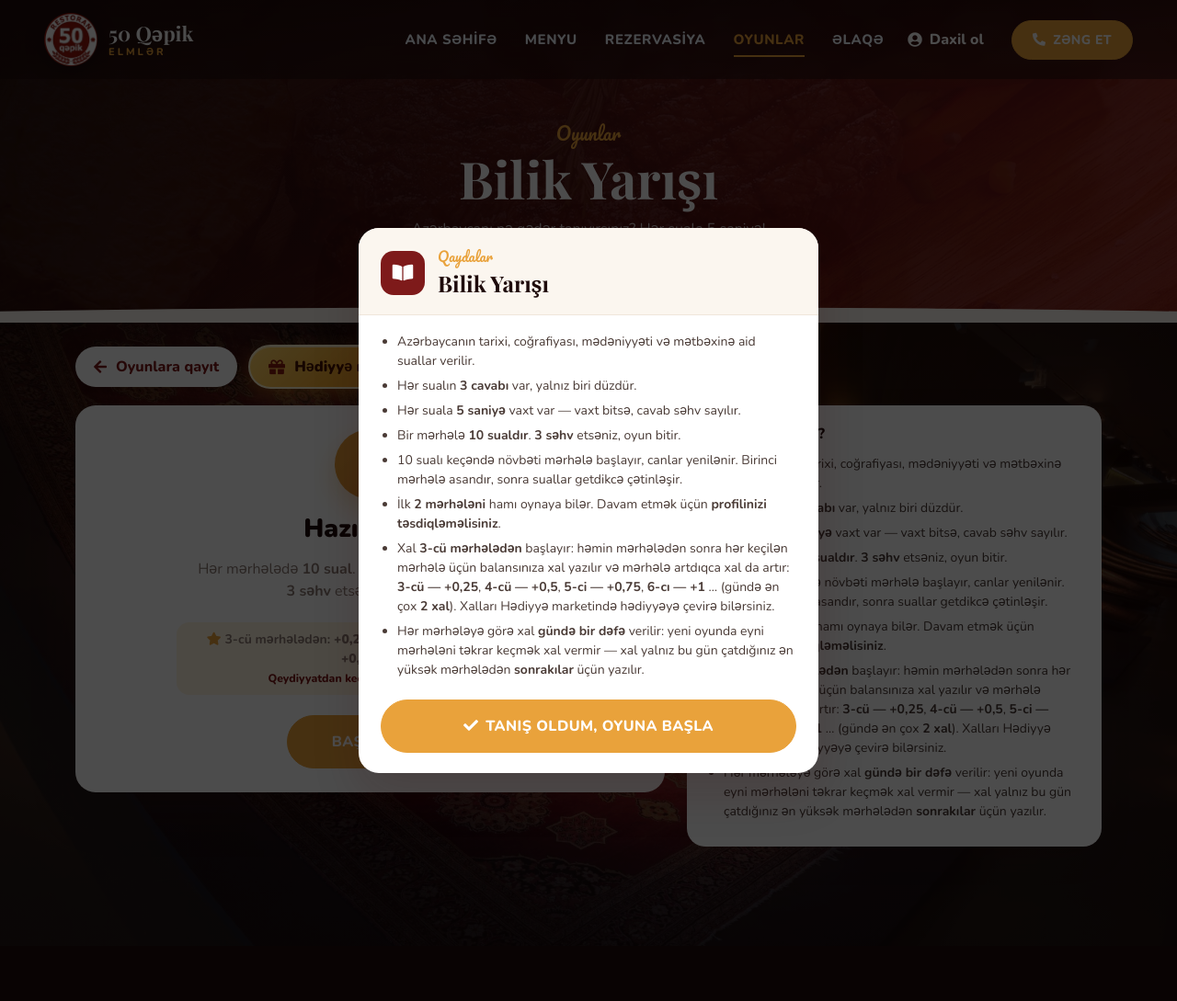
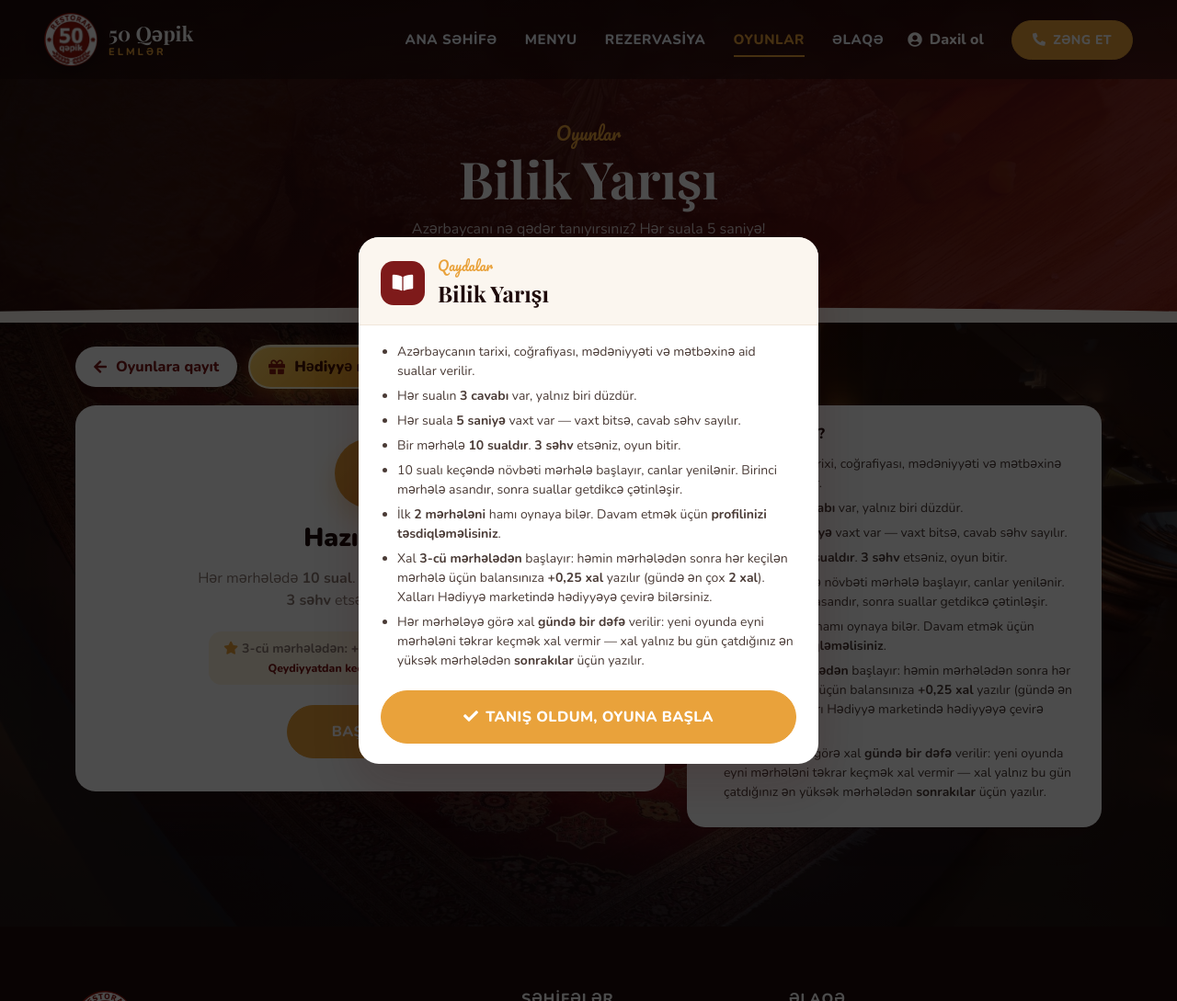
Before and after one commit to memmedzade06/restaurant, a Laravel app: page /oyunlar/bilik-yarisi in a window 1280 px wide. Shown: the whole page at 92% size. Run offline with Laravel 10, Linux system fonts and the light colour scheme; some libraries are stand-ins or nearby versions; some web fonts are replaced.

Commit message:
Quiz: flat 0.25 points for every stage from stage 3
Co-Authored-By: Claude Opus 5.5 <noreply@anthropic.com>

```diff
--- a/app/Http/Controllers/Frontend/QuizController.php
+++ b/app/Http/Controllers/Frontend/QuizController.php
@@ -400,7 +400,7 @@ class QuizController extends Controller
 
     /**
      * N-ci mərhələnin xalı: firstPaidStage()-dən əvvəl — 0, həmin mərhələ — stage_points,
-     * hər növbəti — stage_points_step qədər çox.
+     * hər növbəti — stage_points_step qədər çox (step 0 — hamısı eyni).
      */
     public static function stageReward(int $stage): float
     {
--- a/config/quiz.php
+++ b/config/quiz.php
@@ -16,11 +16,11 @@ return [
     // Mərhələni keçən təsdiqlənmiş oyunçunun balansına xal (Hədiyyə marketində xərclənir).
     // Gündəlik limit var ki, oyunu dəfələrlə oynayıb xal yığmaq olmasın.
     // Xal points_from_stage-ci mərhələdən verilir (ondan əvvəlki mərhələlər xalsızdır).
-    // Həmin mərhələ stage_points xal verir, hər növbəti mərhələ stage_points_step qədər çox:
-    // 3-cü — 0,25 → 4-cü — 0,5 → 5-ci — 0,75 → 6-cı — 1 ... (gündəlik limitə qədər)
+    // Həmin və hər növbəti mərhələ stage_points xal verir (stage_points_step > 0 olsa, hər mərhələ o qədər çox):
+    // indi: 3-cü — 0,25, 4-cü — 0,25, 5-ci — 0,25 ... (gündəlik limitə qədər)
     'points_from_stage' => (int) env('QUIZ_POINTS_FROM_STAGE', 3),
     'stage_points' => (float) env('QUIZ_STAGE_POINTS', 0.25),
-    'stage_points_step' => (float) env('QUIZ_STAGE_POINTS_STEP', 0.25),
+    'stage_points_step' => (float) env('QUIZ_STAGE_POINTS_STEP', 0),
     'max_points_per_day' => (float) env('QUIZ_MAX_POINTS_PER_DAY', 2),
     // Təsdiqlənməmiş oyunçu (qonaq da) neçə mərhələ oynaya bilər; sonra profili təsdiqləmək tələb olunur
     'guest_stages' => (int) env('QUIZ_GUEST_STAGES', 2),
--- a/public/js/games/quiz.js
+++ b/public/js/games/quiz.js
@@ -108,7 +108,7 @@
         if (cfg.staff) return ''; // ofisiant və admin oyundan xal almır
         if (!cfg.canEarn) {
             return cfg.stagePoints > 0
-                ? `<br><a href="${cfg.registerUrl}">Profilinizi təsdiqləyin</a> ki, mərhələləri keçəndə xal qazanasınız (${cfg.pointsFromLabel} mərhələdən: <b>+${fmt(cfg.stagePoints)} xal</b>, sonra daha çox).`
+                ? `<br><a href="${cfg.registerUrl}">Profilinizi təsdiqləyin</a> ki, mərhələləri keçəndə xal qazanasınız (${cfg.pointsFromLabel} mərhələdən: <b>+${fmt(cfg.stagePoints)} xal</b>${cfg.stageStep > 0 ? ', sonra daha çox' : ' hər mərhələ üçün'}).`
                 : '';
         }
         if (bonus > 0) return `<br><span class="qz-bonus">⭐ +${fmt(bonus)} xal balansınıza yazıldı!</span>`;
--- a/resources/views/frontend/games/quiz.blade.php
+++ b/resources/views/frontend/games/quiz.blade.php
@@ -24,7 +24,7 @@
                         <p>Hər mərhələdə <b>{{ $quiz['perStage'] }} sual</b>. Hər suala <b>{{ $quiz['seconds'] }} saniyə</b> vaxt var.<br>
                             <b>{{ $quiz['lives'] }} səhv</b> etsəniz, oyun bitir.</p>
                         @if ($quiz['stagePoints'] > 0)
-                            <p class="qz-earn"><i class="fa fa-star me-1"></i>{{ $quiz['pointsFromLabel'] }} mərhələdən: <b>+{{ \App\Services\Referrals::format($quiz['stagePoints']) }} xal</b>@if ($quiz['stageStep'] > 0), hər növbəti mərhələdə <b>+{{ \App\Services\Referrals::format($quiz['stageStep']) }}</b> çox @endif
+                            <p class="qz-earn"><i class="fa fa-star me-1"></i>{{ $quiz['pointsFromLabel'] }} mərhələdən: <b>+{{ \App\Services\Referrals::format($quiz['stagePoints']) }} xal</b>@if ($quiz['stageStep'] > 0), hər növbəti mərhələdə <b>+{{ \App\Services\Referrals::format($quiz['stageStep']) }}</b> çox @else hər mərhələ üçün @endif
                                 {{-- ofisiant və admin xal almır, amma onlara xəbərdarlıq göstərilmir --}}
                                 @if ($quiz['staff'])
                                 @elseif ($quiz['canEarn'] && $quiz['pointsLeft'] <= 0)
@@ -96,10 +96,15 @@
                         <li>{{ $quiz['perStage'] }} sualı keçəndə növbəti mərhələ başlayır, canlar yenilənir. Birinci mərhələ asandır, sonra suallar getdikcə çətinləşir.</li>
                         <li>İlk <b>{{ $quiz['guestStages'] }} mərhələni</b> hamı oynaya bilər. Davam etmək üçün <b>profilinizi təsdiqləməlisiniz</b>.</li>
                         @if ($quiz['stagePoints'] > 0)
-                            <li>Xal <b>{{ $quiz['pointsFromLabel'] }} mərhələdən</b> başlayır: həmin mərhələdən sonra hər keçilən mərhələ üçün balansınıza xal yazılır və mərhələ artdıqca xal da artır:
-                                @for ($s = $quiz['pointsFrom']; $s < $quiz['pointsFrom'] + 4; $s++)
-                                    <b>{{ \App\Http\Controllers\Frontend\QuizController::ordinal($s) }} — +{{ \App\Services\Referrals::format(\App\Http\Controllers\Frontend\QuizController::stageReward($s)) }}</b>{{ $s < $quiz['pointsFrom'] + 3 ? ',' : ' …' }}
-                                @endfor
+                            <li>Xal <b>{{ $quiz['pointsFromLabel'] }} mərhələdən</b> başlayır: həmin mərhələdən sonra hər keçilən mərhələ üçün balansınıza
+                                @if ($quiz['stageStep'] > 0)
+                                    xal yazılır və mərhələ artdıqca xal da artır:
+                                    @for ($s = $quiz['pointsFrom']; $s < $quiz['pointsFrom'] + 4; $s++)
+                                        <b>{{ \App\Http\Controllers\Frontend\QuizController::ordinal($s) }} — +{{ \App\Services\Referrals::format(\App\Http\Controllers\Frontend\QuizController::stageReward($s)) }}</b>{{ $s < $quiz['pointsFrom'] + 3 ? ',' : ' …' }}
+                                    @endfor
+                                @else
+                                    <b>+{{ \App\Services\Referrals::format($quiz['stagePoints']) }} xal</b> yazılır
+                                @endif
                                 (gündə ən çox <b>{{ \App\Services\Referrals::format($quiz['maxPerDay']) }} xal</b>). Xalları Hədiyyə marketində hədiyyəyə çevirə bilərsiniz.</li>
                             <li>Hər mərhələyə görə xal <b>gündə bir dəfə</b> verilir: yeni oyunda eyni mərhələni təkrar keçmək xal vermir — xal yalnız bu gün çatdığınız ən yüksək mərhələdən <b>sonrakılar</b> üçün yazılır.</li>
                         @endif
@@ -112,5 +117,5 @@
 @endsection
 
 @section('js')
-<script src="{{ asset('js/games/quiz.js') }}?v=11"></script>
+<script src="{{ asset('js/games/quiz.js') }}?v=12"></script>
 @endsection
```
